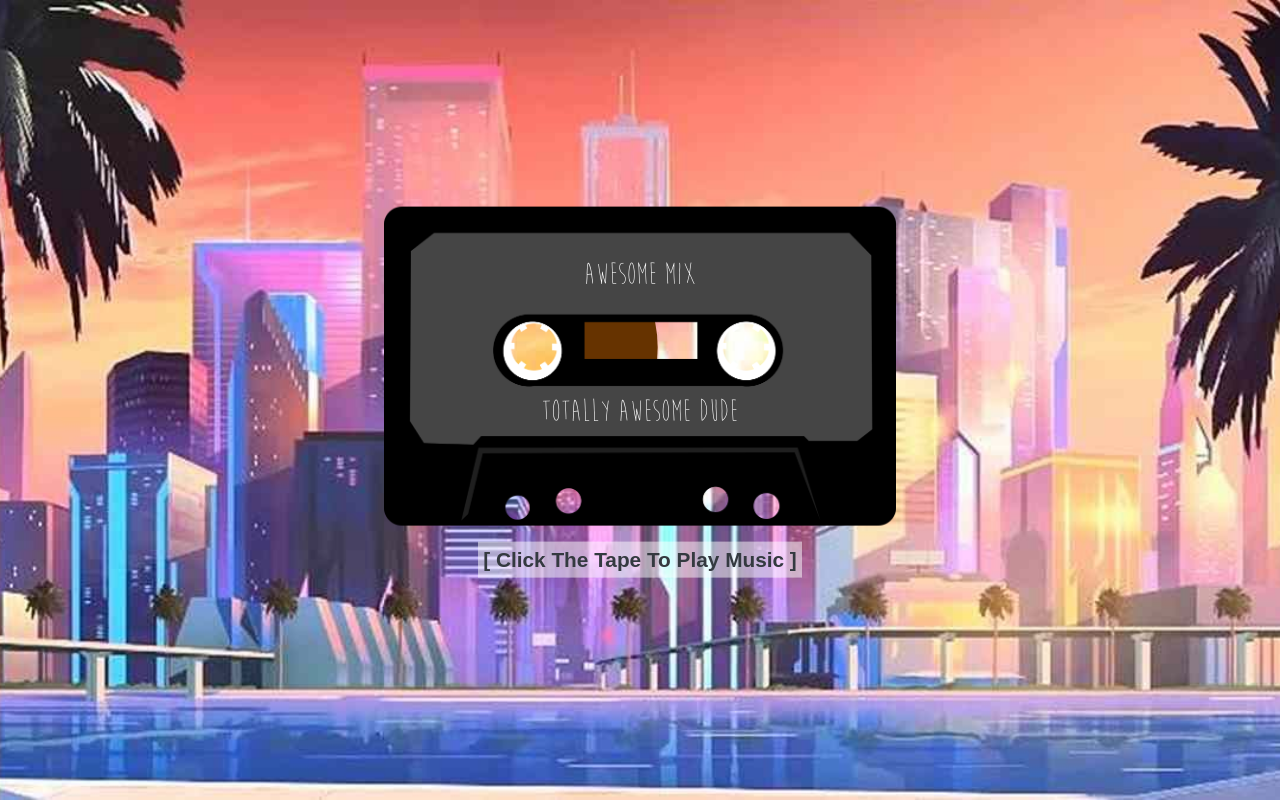
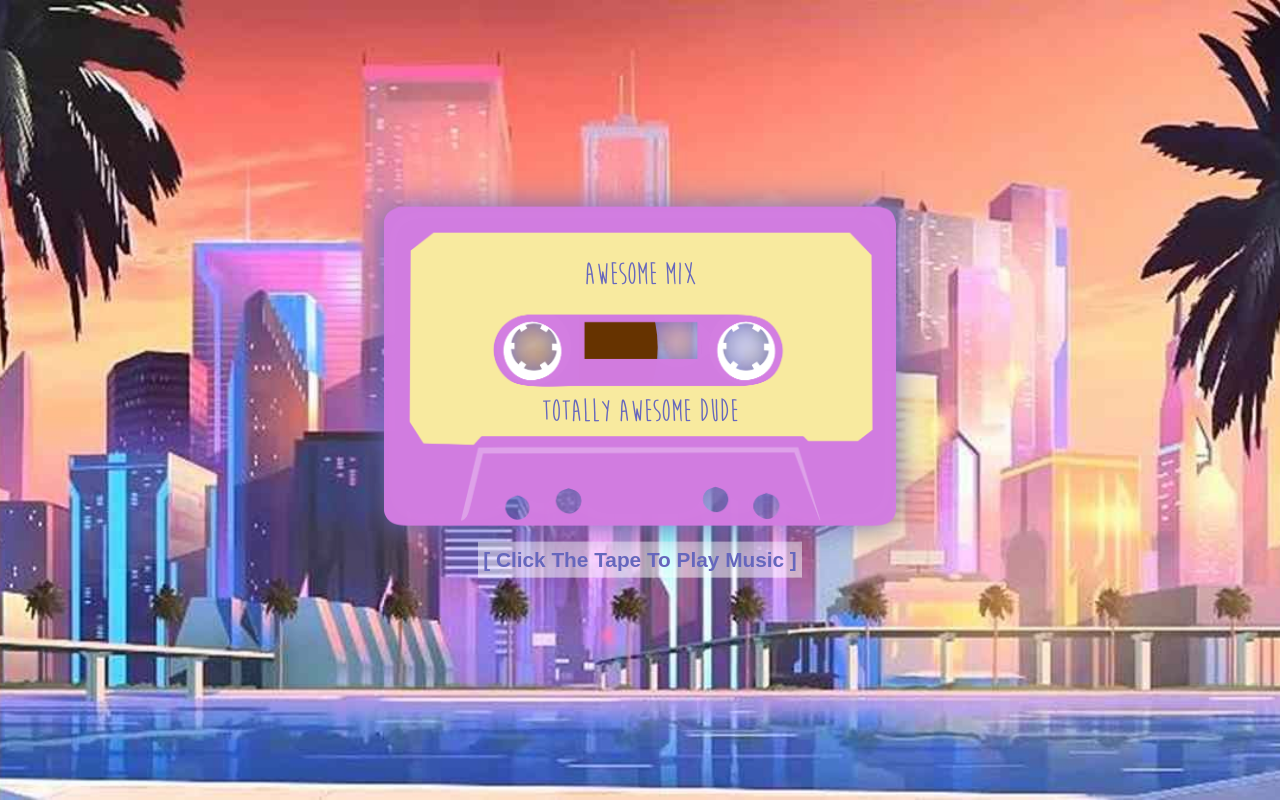
Before and after one commit to patomation/cassette-tape-player, a React app: page / in a window 1280 px wide. Built offline with nearby package versions, Linux system fonts and the light colour scheme.

Commit message:
changes tape color to pink

```diff
--- a/src/components/cassette-tape/cassette-tape.js
+++ b/src/components/cassette-tape/cassette-tape.js
@@ -1,7 +1,7 @@
 import React from "react";
 import PropTypes from 'prop-types';
 
-import face from './face.png';
+import face from './face-pink.png';
 import spindle from './spindle.png';
 import style from './cassette-tape.scss';
 
--- a/src/components/cassette-tape/cassette-tape.scss
+++ b/src/components/cassette-tape/cassette-tape.scss
@@ -92,7 +92,6 @@
   -ms-transform: translate(-50%,-50%);
 }
 .cassette-tape-top-text {
-  color: #ffffff;
   position: absolute;
   top: 21%;
   width: 100%;
@@ -102,7 +101,6 @@
   text-align: center;
 }
 .cassette-tape-bottom-text {
-  color: #ffffff;
   position: absolute;
   bottom: 36%;
   width: 100%;
--- a/src/sass/abstracts/_colors.scss
+++ b/src/sass/abstracts/_colors.scss
@@ -9,14 +9,14 @@ $light:         $gray-100;
 $dark:          $gray-800;
 
 $theme-colors: (
-  "primary":    $primary,
-  "secondary":  $secondary,
+  "primary":    #d27ce1, // Dark purple
+  "secondary":  #f8ea9f, //pink
   "success":    $success,
   "info":       $info,
   "warning":    $warning,
   "danger":     $danger,
   "light":      $light,
-  "dark":       $dark
+  "dark":       #6667bd
 );
 
 
@@ -101,3 +101,7 @@ footer{
 i.active{
   color: theme-color('primary');
 }
+
+h1{
+  color: theme-color('dark');
+}
--- a/src/sass/base/_typography.scss
+++ b/src/sass/base/_typography.scss
@@ -9,14 +9,14 @@
 }
 
 body{
-  font-family: "akzidenz-light", -apple-system, BlinkMacSystemFont, "Segoe UI", Roboto, "Helvetica Neue", Arial, "Noto Sans", sans-serif, "Apple Color Emoji", "Segoe UI Emoji", "Segoe UI Symbol", "Noto Color Emoji" !important;
+  font-family: "arial", -apple-system, BlinkMacSystemFont, "Segoe UI", Roboto, "Helvetica Neue", Arial, "Noto Sans", sans-serif, "Apple Color Emoji", "Segoe UI Emoji", "Segoe UI Symbol", "Noto Color Emoji" !important;
   font-size: 1rem;
   font-weight: 400;
   line-height: 1.5;
 }
 
 h1, h2, h3, h4, h5, h6{
-  font-family: "Moon-Flower";
+  font-family: "Moon-Flower-Bold";
 }
 h1 {
   font-size: 0.7rem;
--- a/src/sass/themes/_theme.scss
+++ b/src/sass/themes/_theme.scss
@@ -14,3 +14,7 @@
     width: 40%;
   }
 }
+
+.player{
+  @include drop-shadow(theme-color("dark"))
+}
```
